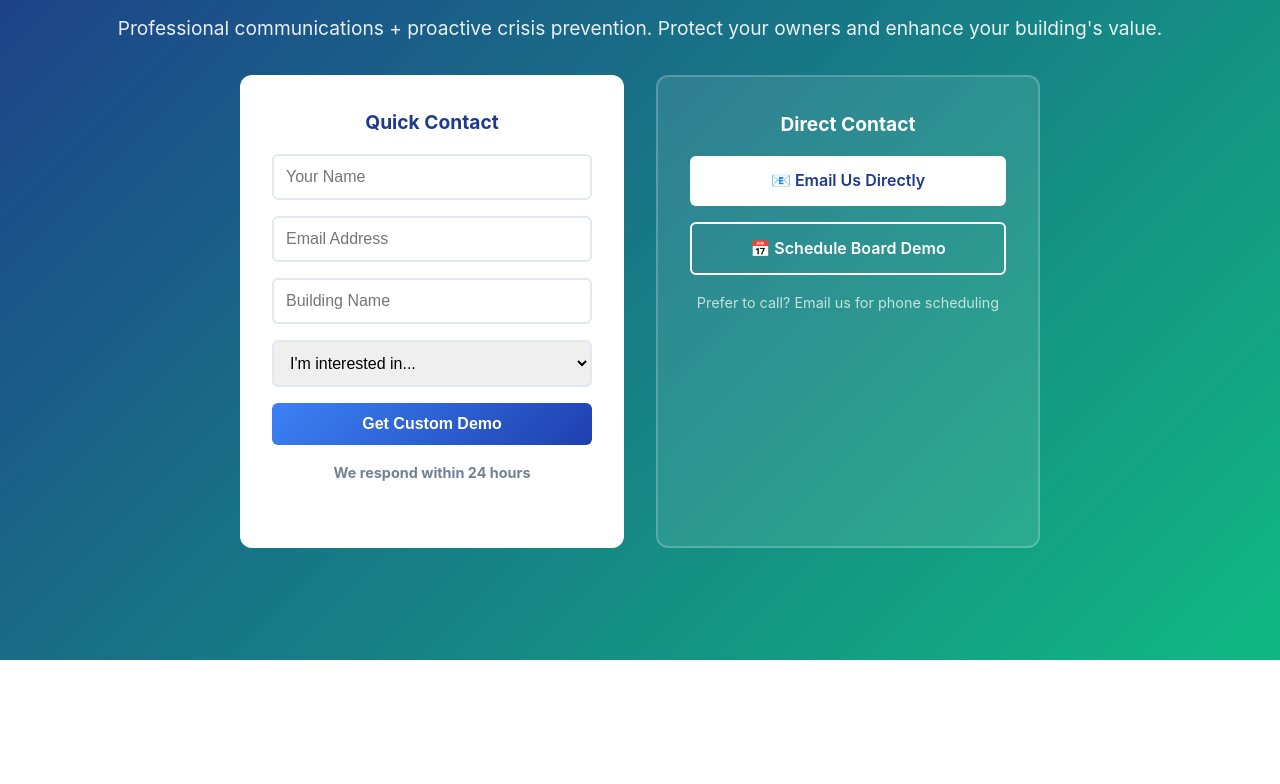
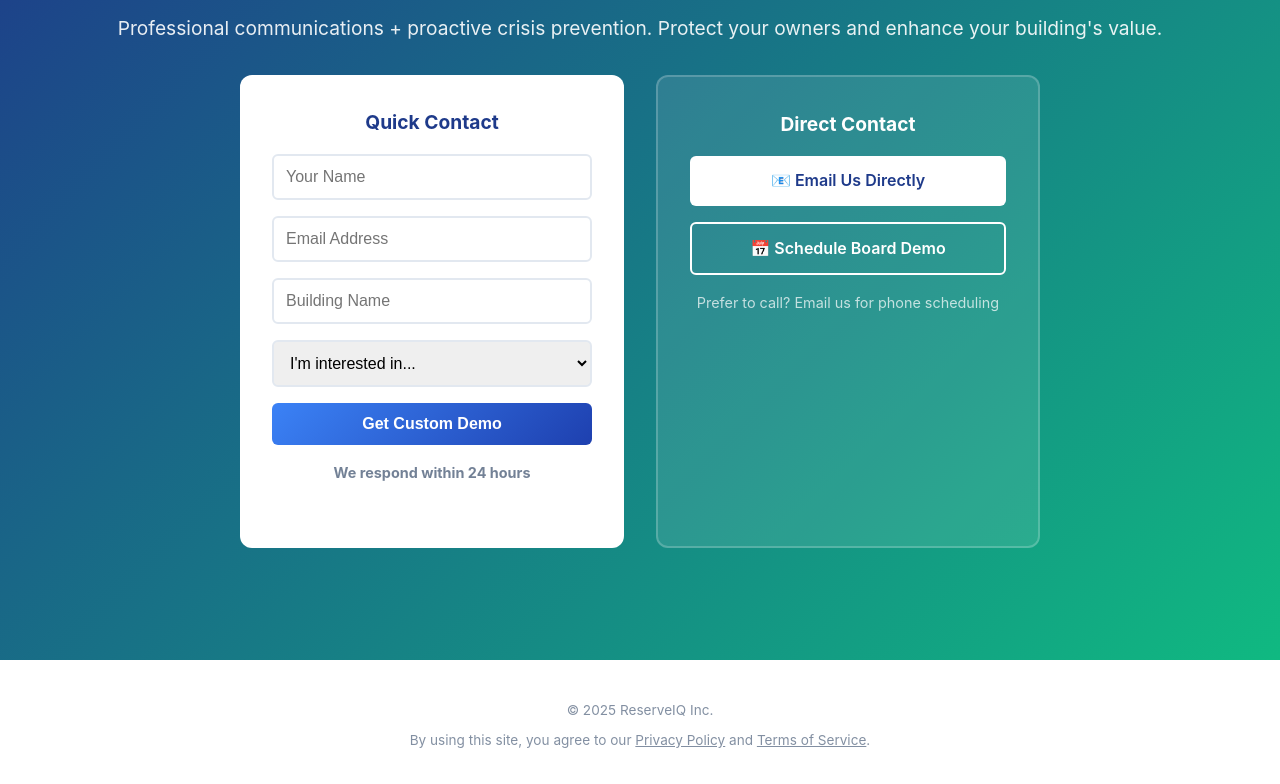
Before and after one commit to 123bsmart/boards-site, a plain HTML site: page index.html in a window 1280 px wide. Shown: the part 6641-7425 px from the top of the page. Before the commit the page ends 7301 px from the top, so only its background shows below. Drawn offline with Linux system fonts and the light colour scheme.

Commit message:
feat(Footer legal links): Add Privacy Policy and Terms of Service links in footer pointing to reserveiq.net

```diff
--- a/index.html
+++ b/index.html
@@ -621,6 +621,24 @@ a.cta-button,
         .cta-primary:hover, .cta-secondary:hover {
             transform: translateY(-2px);
         }
+        /* Footer */
+        footer {
+            background: white;
+            padding: 2rem 0;
+            text-align: center;
+            font-size: 0.95rem;
+            color: #475569;
+        }
+        footer p {
+            margin-top: 0.5rem;
+            font-size: 0.85rem;
+            opacity: 0.8;
+            color: #64748b;
+        }
+        footer p a {
+            text-decoration: underline;
+            color: #64748b;
+        }
 
         /* Responsive Design */
         @media (max-width: 768px) {
@@ -1010,5 +1028,20 @@ a.cta-button,
         </div>
         </div>
     </section>
+    <footer>
+      <div class="container">
+        <p>© 2025 ReserveIQ Inc.</p>
+        <p>
+          By using this site, you agree to our
+          <a href="https://www.reserveiq.net/privacy.html" target="_blank"
+            >Privacy Policy</a
+          >
+          and
+          <a href="https://www.reserveiq.net/terms.html" target="_blank"
+            >Terms of Service</a
+          >.
+        </p>
+      </div>
+    </footer>
 </body>
 </html>
```
